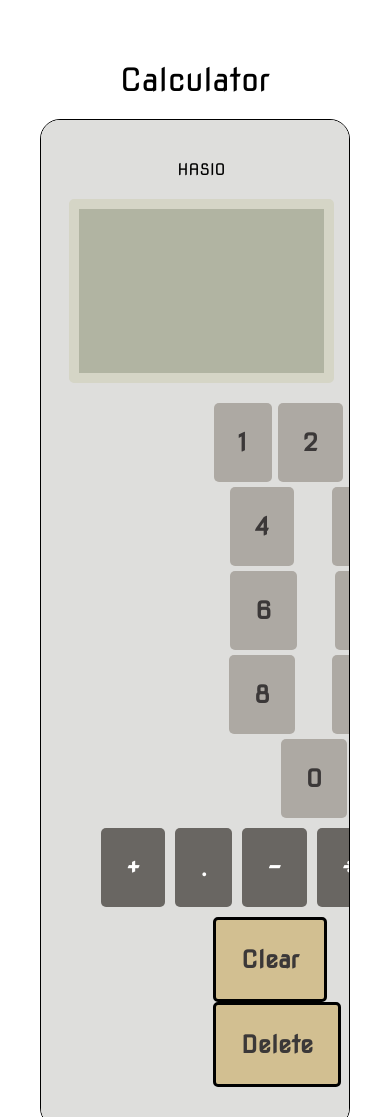
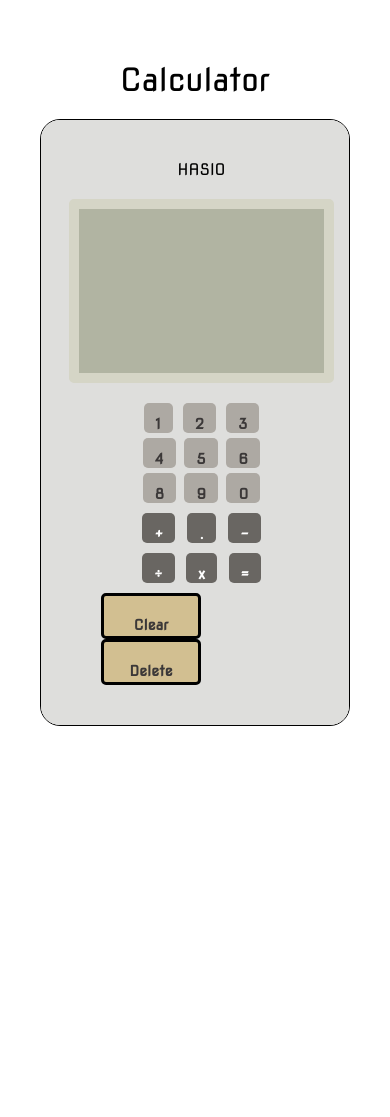
Before and after one commit to Moses-Maina-ctrl/calculator, a plain HTML site: page index.html in a window 390 px wide. Shown: the top 1117 px of the page. After the commit the page ends 844 px from the top, so only its background shows below. Drawn offline with Linux system fonts and the light colour scheme.

Commit message:
Add responsiveness

```diff
--- a/index.html
+++ b/index.html
@@ -2,7 +2,8 @@
 <html lang="en">
 <head>
     <meta charset="UTF-8">
-    <meta name="viewport" content="width=device-width, initial-scale=1.0">
+    <meta name="viewport" content="width=device-width, initial-scale=1.0, maximum-scale=1.0, user-scalable=no">
+
     <title>Calculator</title>
     <link rel="stylesheet" href="styles.css">
 
@@ -24,7 +25,6 @@
             <button class="btn" type="button" data-number>4</button>
             <button class="btn" type="button" data-number>5</button>
             <button class="btn" type="button" data-number>6</button>
-            <button class="btn" type="button" data-number>7</button>
             <button class="btn" type="button" data-number>8</button>
             <button class="btn" type="button" data-number>9</button>
             <button class="btn" type="button" data-number>0</button>
--- a/styles.css
+++ b/styles.css
@@ -44,7 +44,7 @@
   border-radius: 5px;
   cursor: pointer;
   transition: background-color 0.3s ease;
-  padding: 25px;
+  padding: 20px;
 
 }
 .btn:hover {
@@ -88,3 +88,29 @@
     text-align: center;
     font-size: 2em;
 }
+@media only screen and (max-width: 480px) {
+  .btn {
+    height: 30px;
+    font-size: 0.9em;
+    padding: 10% 10%;
+    /* Adjust other styles for smaller screens if needed */
+  }
+  .clear .btn{
+    width:100px;
+
+
+  }
+  .numbers .btn{
+
+    width:100%
+  }
+
+  .display {
+    font-size: 1em;
+    /* Adjust other styles for smaller screens if needed */
+  }
+.signs{
+    flex-wrap: wrap;
+    width:50%
+}
+}
```
